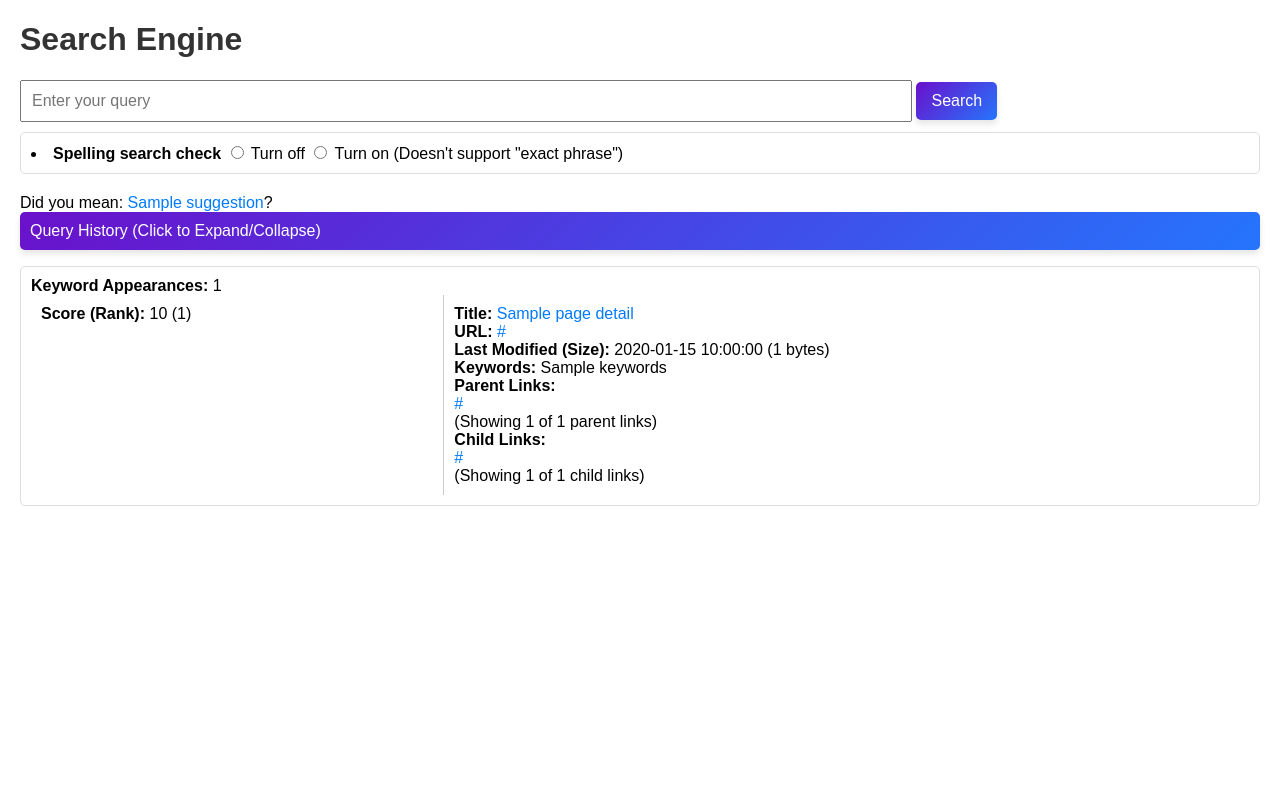
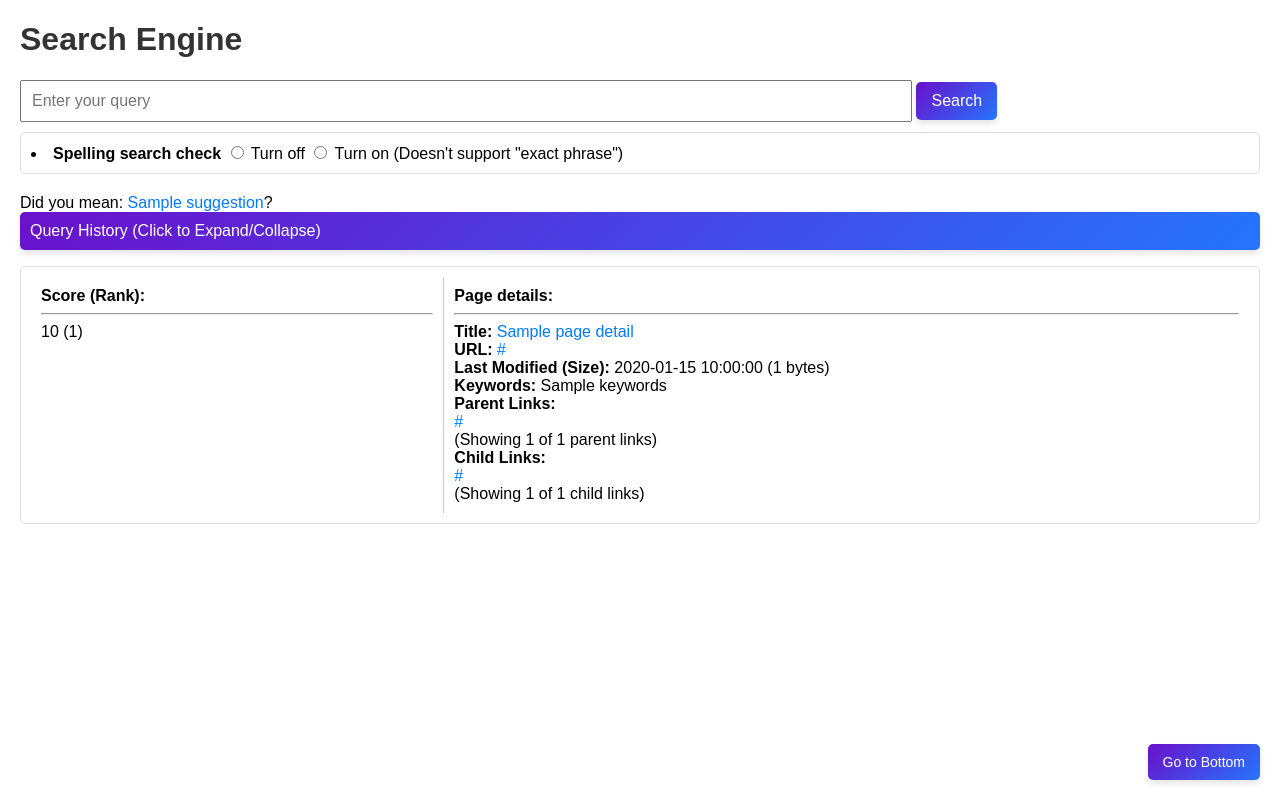
Before and after one commit to Skyturtl/Web-Scraper, a Flask app: template templates/index.html in a window 1280 px wide. Run offline with Flask 3, Linux system fonts and the light colour scheme; the template is opened without the code that fills it: most values are stand-ins (such as "Sample title", 1, 10 or a date in 2020).

Commit message:
Add files via upload

```diff
--- a/templates/index.html
+++ b/templates/index.html
@@ -108,6 +108,27 @@
         .query-history ul::-webkit-scrollbar-track {
             background-color: #f1f1f1;
         }
+
+        /* Scroll Button Styles */
+        .scroll-button {
+            position: fixed;
+            bottom: 20px;
+            right: 20px;
+            background-color: #2575fc;
+            color: white;
+            padding: 10px 15px;
+            border: none;
+            border-radius: 5px;
+            font-size: 14px;
+            cursor: pointer;
+            box-shadow: 0 4px 6px rgba(0, 0, 0, 0.1);
+            transition: background-color 0.3s ease, transform 0.2s ease;
+        }
+
+        .scroll-button:hover {
+            background-color: #1e63e9;
+            transform: translateY(-2px);
+        }
     </style>
 </head>
 
@@ -186,12 +207,16 @@
             &nbsp;&nbsp;- Cosine Similarity Score: {{ result['cosine_similarity'] }}<br>-->
             <!-- End of Cosine Similarity Details -->
 
-            <strong>Keyword Appearances:</strong> {{ result['keyword_count'] }}<br>
+            <!--<strong>Keyword Appearances:</strong> {{ result['keyword_count'] }}<br>-->
             <div style="display: flex; flex-direction: row;">
                 <div style="flex: 1; padding: 10px; border-right: 1px solid #ccc;">
-                    <strong>Score (Rank):</strong> {{ result['score'] }} ({{ result['rank'] }})<br>
+                    <strong>Score (Rank):</strong>
+                    <hr>
+                    {{ result['score'] }} ({{ result['rank'] }})<br>
                 </div>
                 <div style="flex: 2; padding: 10px;">
+                    <strong>Page details:</strong>
+                    <hr>
                     <strong>Title:</strong> <a
                         href="{{ result['page_detail']['url'] }}">{{ result['page_detail']['title'] }}</a><br>
                     <strong>URL:</strong> <a
@@ -223,6 +248,10 @@
             </div>
             {% endfor %}
     </ul>
+    <!-- "Go to Top" and "Go to Bottom" Buttons -->
+    <!-- Scroll Button -->
+    <button class="scroll-button" id="scrollButton" onclick="handleScroll()">Go to Bottom</button>
+
     <script>
         // JavaScript for collapsible functionality
         const collapsibles = document.querySelectorAll(".collapsible");
@@ -237,6 +266,40 @@
                 }
             });
         });
+        const scrollButton = document.getElementById('scrollButton');
+
+        // Function to scroll to the top or bottom depending on the current scroll position
+        function handleScroll() {
+            if (window.scrollY > 0) {
+                // If the user is not at the top, scroll to the top
+                window.scrollTo({
+                    top: 0,
+                    behavior: 'smooth'
+                });
+            } else {
+                // If the user is at the top, scroll to the bottom
+                window.scrollTo({
+                    top: document.body.scrollHeight,
+                    behavior: 'smooth'
+                });
+            }
+        }
+
+        // Function to update the button text based on scroll position
+        function updateButton() {
+            if (window.scrollY > 0) {
+                scrollButton.textContent = 'Go to Top';
+            } else {
+                scrollButton.textContent = 'Go to Bottom';
+            }
+        }
+
+        // Add an event listener to update the button text whenever the user scrolls
+        window.addEventListener('scroll', updateButton);
+
+        // Initialize the button text on page load
+        updateButton();
+
     </script>
 </body>
 
```
